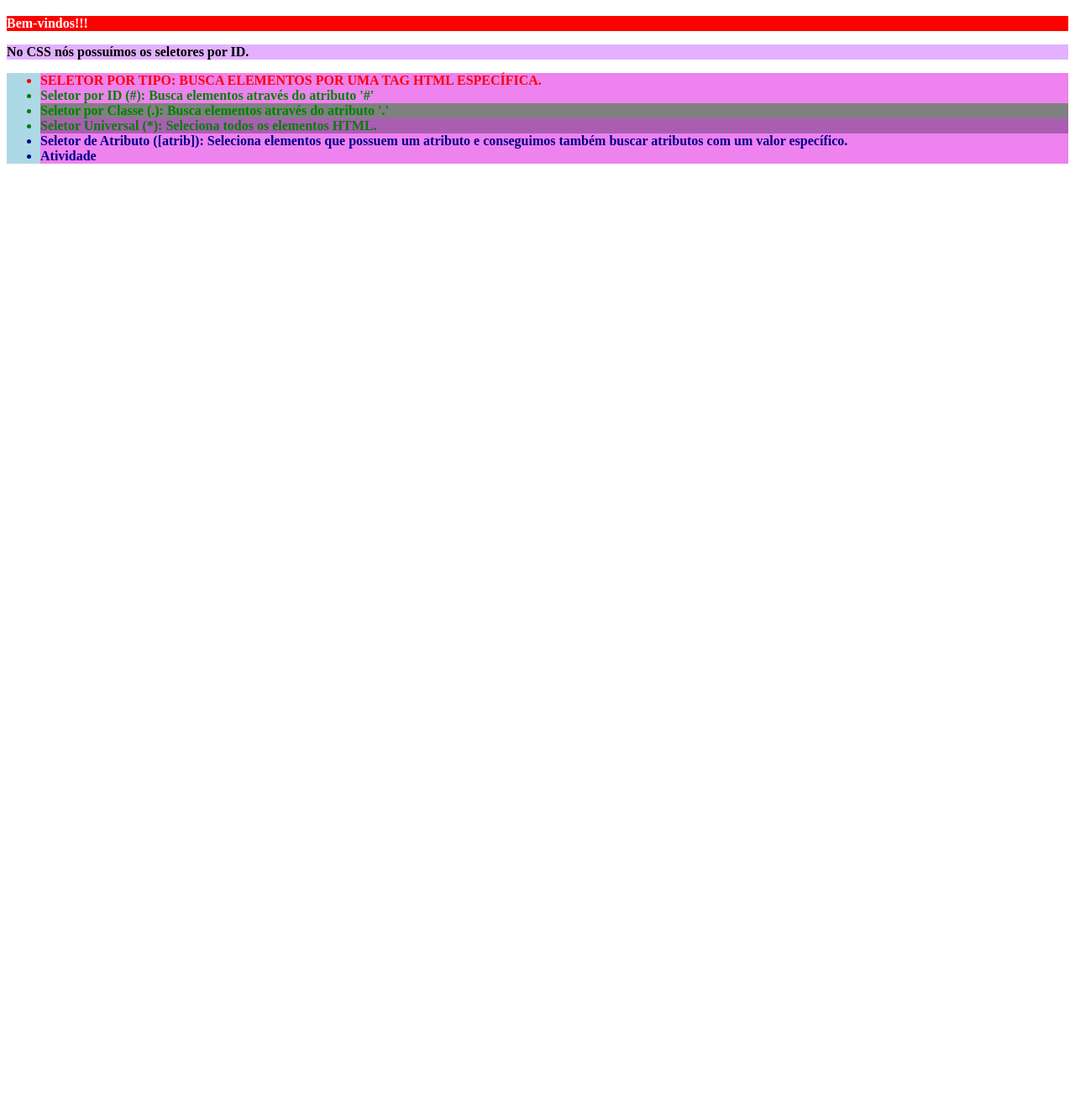
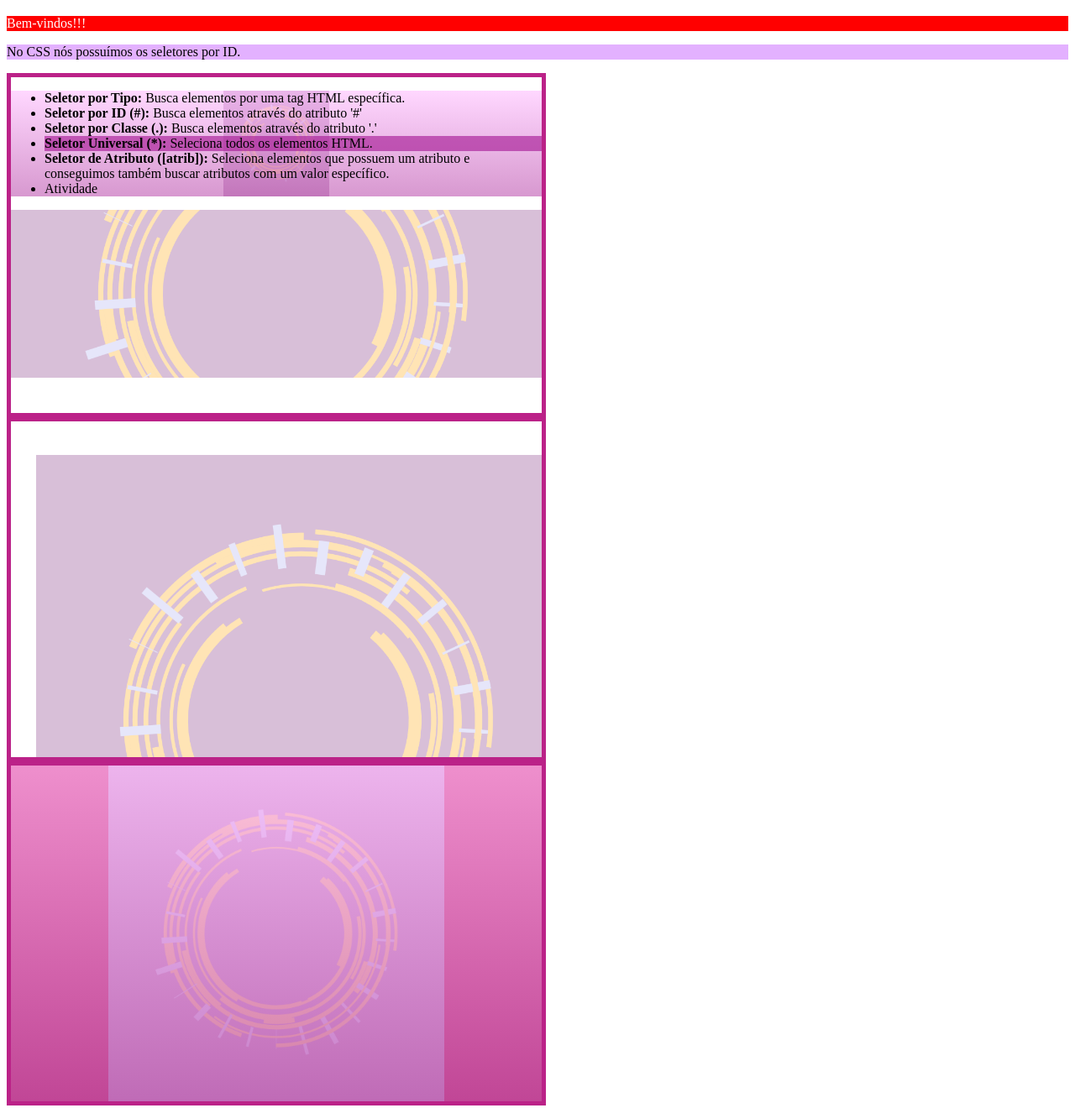
Before and after one commit to FlaviaColiv/BootCamp-DIO-Jogos, a plain HTML site: page index.html in a window 1280 px wide. Shown: the part 61-1381 px from the top of the page at 84% size. Before the commit the page ends 800 px from the top, so only its background shows below. Drawn offline with Linux system fonts and the light colour scheme.

Commit message:
Atualização de Anotações

```diff
--- a/assets/css/style.css
+++ b/assets/css/style.css
@@ -6,12 +6,29 @@ h1 {
 }
 
 div {
-    background: lightblue;
-    color: darkblue;
+    width: 50%;
+    height: 400px;
+    border: 5px solid #bb2288;
 }
 
-li {
-    background: violet;
+.img1 {
+    width: 100%;
+    height: 50%;
+}
+
+#contain {
+    object-fit: cover;
+}
+
+#img2 {
+    height: 100%;
+    width: 100%;
+
+}
+
+.img2 {
+    object-fit: cover;
+    object-position: 30px 40px;
 }
 
 /* SELETOR DE ID */
@@ -25,29 +42,22 @@ li {
     background: rgba(200, 100, 500, 0.5);
 }
 
-/* SELETORES POR CLASSES */
-
-.seletor {
-    color: red;
-    text-transform: uppercase;
-}
-
-/* SELETOR UNIVERSAL */
-
-* {
-    font-weight: bold;
-}
-
 /* SELETOR DE ATRIBUTO */
-
-[title] {
-    color: green;
-}
-
-[title="seletor-classe"] {
-    background: gray;
-}
-
 [title ~= "universal"] {
     background: #AA2299aa;
 }
+
+.new-div {
+    background-color: palevioletred;
+    background-image: linear-gradient(#ffaaff88, #AA229988), url(../image/2023.11.13-04.03.02.png);
+    background-size: contain;
+    background-repeat: no-repeat;
+    background-position: center;
+}
+
+ul {
+    background-image: linear-gradient(#ffaaff77, #AA229977), url(../image/2023.11.13-04.03.02.png);
+    background-size: contain;
+    background-repeat: no-repeat;
+    background-position: center;
+}
--- a/index.html
+++ b/index.html
@@ -22,6 +22,9 @@
             <li><b>Seletor de Atributo ([atrib]): </b>Seleciona elementos que possuem um atributo e conseguimos também buscar atributos com um valor específico.</li>
             <li>Atividade</li>
         </ul>
+        <img src="./assets/image/2023.11.13-04.03.02.png" alt="" class="img1" id="contain">
     </div>
+    <div><img src="./assets/image/2023.11.13-04.03.02.png" alt="" class="img2" id="img2"></div>
+    <div class="new-div"></div>
 </body>
 </html>
```
Also changed, not shown: assets/image/2023.11.13-04.03.02.png (added).
